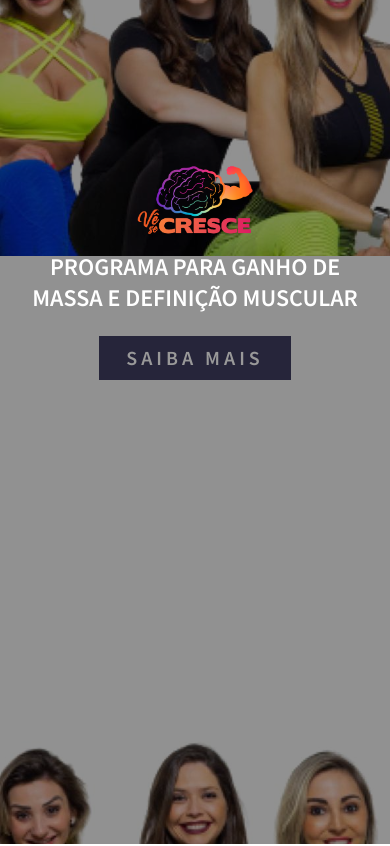
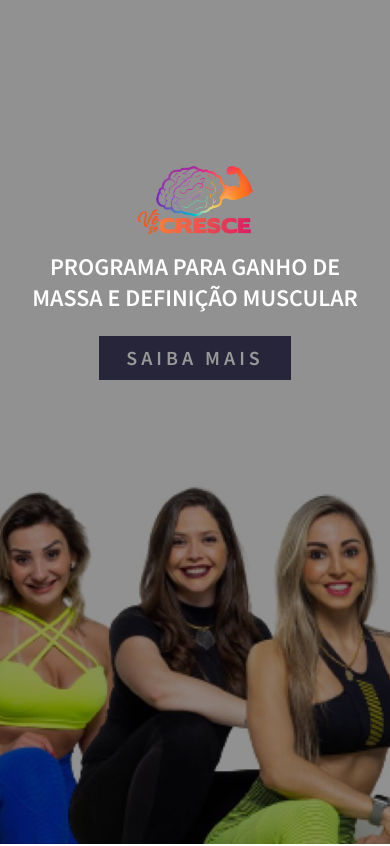
Before and after one commit to tonyleiva/tonyleiva.github.io, a plain HTML site: page vesecresce/index.html in a window 390 px wide. Shown: the top 846 px of the page. Drawn offline with Linux system fonts and the light colour scheme.

Commit message:
Update dev

```diff
--- a/vesecresce/css/style-dev.css
+++ b/vesecresce/css/style-dev.css
@@ -1083,7 +1083,7 @@ footer {text-align: center;}
 }
 
 @media (max-width: 650px) {
-  #home {background-image: url(../images/wp2020-09-15-18.44.52.jpeg);}
+  #home {background-image: url(../images/wp2020-09-15-18.44.52.jpeg);background-position: center center;}
   #home img {padding-top: 50px;}
   #home > .container > .row > div {padding-bottom: 360px;}
   #overview blockquote {padding: 32px;}
```
